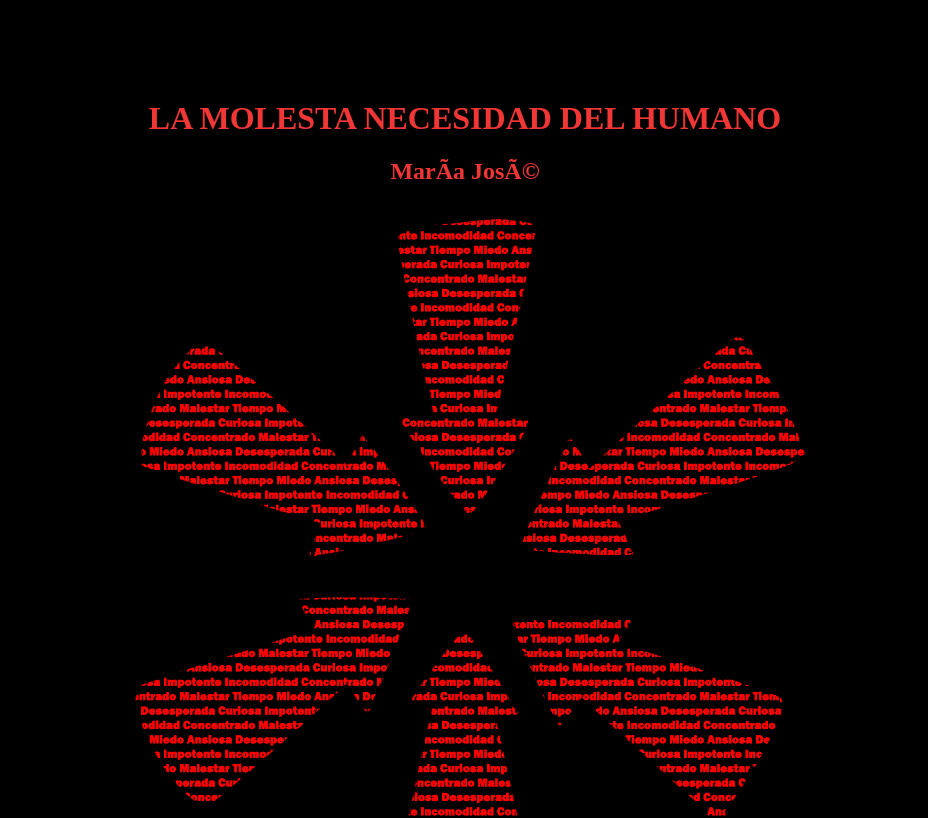
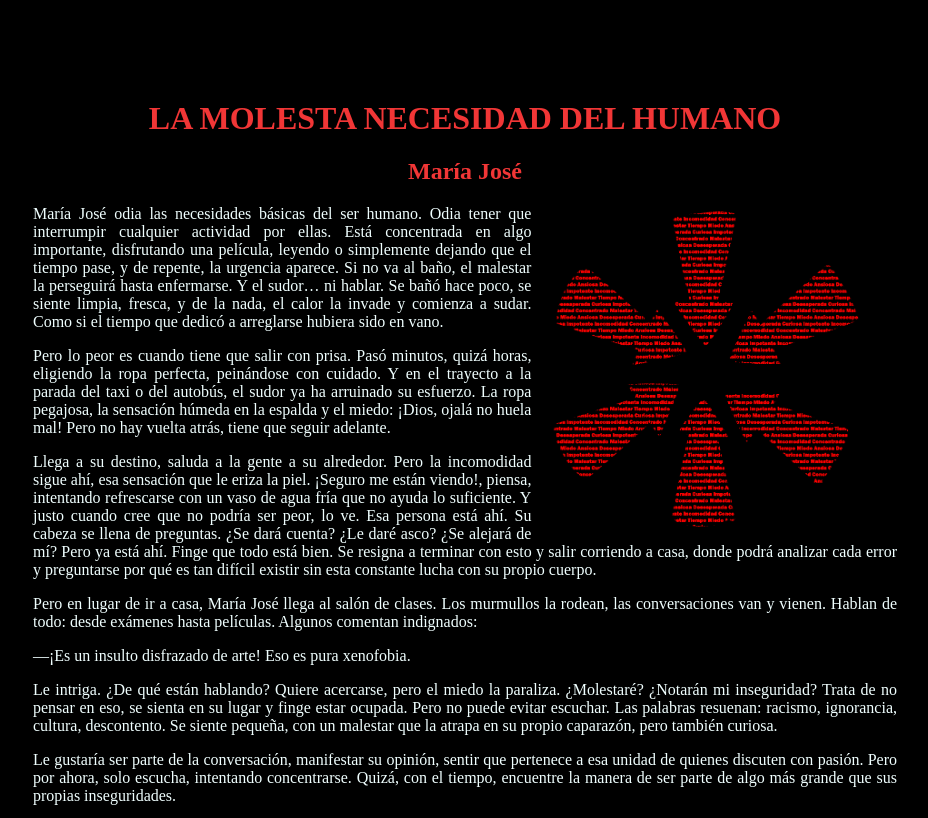
Before and after one commit to TejedaMH/meum_affectum, a plain HTML site: page meum_affectum/Molesta.html in a window 1280 px wide. Shown: the top 818 px of the page, without its empty margins (175-1103 px from the left). Drawn offline with Linux system fonts and the light colour scheme.

Commit message:
Update Molesta.html

```diff
--- a/meum_affectum/Molesta.html
+++ b/meum_affectum/Molesta.html
@@ -1,28 +1,59 @@
 <!doctype html>
 <html lang="es" style="background-color: black;">
-    <head>
-        <meta charset="uft-8">
-        <title>La molesta necesidad del ser humano</title>
-    </head>
+<head>
+    <meta charset="utf-8">
+    <title>La molesta necesidad del ser humano</title>
+    <style>
+        .contenedor {
+            width: 80%;
+            margin: 0 auto; /* Centra el contenido en la pantalla */
+            color: azure;
+            text-align: justify;
+        }
 
+        .imagen {
+            max-width: 40%;
+            height: auto;
+            float: right;
+            margin-right: 20px;
+            margin-bottom: 10px;
+        }
+
+        h1, h2 {
+            color: rgb(241, 54, 54);
+            text-align: center;
+        }
+    </style>
+</head>
+<body style="margin: 100px;">
     <header>
-        <body style="margin: 100px;">
-        <h1 style="color: rgb(241, 54, 54); text-align: center;">LA MOLESTA NECESIDAD DEL HUMANO</h1>
-        <h2 style="color:  rgb(241, 54, 54); text-align: center;">María José</h2>
+        <h1>LA MOLESTA NECESIDAD DEL HUMANO</h1>
+        <h2>María José</h2>
     </header>
-    <div style="text-align: center;">
-        <img src="assets/Lamolestanecesidaddelhumano.png" alt="Molesta">
-    </div>
 
-    <div id="Capitulo1">
-        <p style="color: azure; text-align: center;">
-            María José odia las necesidades básicas del ser humano. Odia tener que interrumpir cualquier actividad por ellas. Está concentrada en algo importante, disfrutando una película, leyendo o simplemente dejando que el tiempo pase, y de repente, la urgencia aparece. Si no va al baño, el malestar la perseguirá hasta enfermarse. Y el sudor… ni hablar. Se bañó hace poco, se siente limpia, fresca, y de la nada, el calor la invade y comienza a sudar. Como si el tiempo que dedicó a arreglarse hubiera sido en vano.<br>
-            Pero lo peor es cuando tiene que salir con prisa. Pasó minutos, quizá horas, eligiendo la ropa perfecta, peinándose con cuidado. Y en el trayecto a la parada del taxi o del autobús, el sudor ya ha arruinado su esfuerzo. La ropa pegajosa, la sensación húmeda en la espalda y el miedo: ¡Dios, ojalá no huela mal! Pero no hay vuelta atrás, tiene que seguir adelante.<br>
-            Llega a su destino, saluda a la gente a su alrededor. Pero la incomodidad sigue ahí, esa sensación que le eriza la piel. ¡Seguro me están viendo!, piensa, intentando refrescarse con un vaso de agua fría que no ayuda lo suficiente. Y justo cuando cree que no podría ser peor, lo ve. Esa persona está ahí. Su cabeza se llena de preguntas. ¿Se dará cuenta? ¿Le daré asco? ¿Se alejará de mí? Pero ya está ahí. Finge que todo está bien. Se resigna a terminar con esto y salir corriendo a casa, donde podrá analizar cada error y preguntarse por qué es tan difícil existir sin esta constante lucha con su propio cuerpo.<br>
-            Pero en lugar de ir a casa, María José llega al salón de clases. Los murmullos la rodean, las conversaciones van y vienen. Hablan de todo: desde exámenes hasta películas. Algunos comentan indignados:<br>
-            —¡Es un insulto disfrazado de arte! Eso es pura xenofobia.<br>
+    <div class="contenedor">
+        <img src="assets/Lamolestanecesidaddelhumano.png" alt="Molesta" class="imagen">
+        <p>
+            María José odia las necesidades básicas del ser humano. Odia tener que interrumpir cualquier actividad por ellas. Está concentrada en algo importante, disfrutando una película, leyendo o simplemente dejando que el tiempo pase, y de repente, la urgencia aparece. Si no va al baño, el malestar la perseguirá hasta enfermarse. Y el sudor… ni hablar. Se bañó hace poco, se siente limpia, fresca, y de la nada, el calor la invade y comienza a sudar. Como si el tiempo que dedicó a arreglarse hubiera sido en vano.
+        </p>
+        <p>
+            Pero lo peor es cuando tiene que salir con prisa. Pasó minutos, quizá horas, eligiendo la ropa perfecta, peinándose con cuidado. Y en el trayecto a la parada del taxi o del autobús, el sudor ya ha arruinado su esfuerzo. La ropa pegajosa, la sensación húmeda en la espalda y el miedo: ¡Dios, ojalá no huela mal! Pero no hay vuelta atrás, tiene que seguir adelante.
+        </p>
+        <p>
+            Llega a su destino, saluda a la gente a su alrededor. Pero la incomodidad sigue ahí, esa sensación que le eriza la piel. ¡Seguro me están viendo!, piensa, intentando refrescarse con un vaso de agua fría que no ayuda lo suficiente. Y justo cuando cree que no podría ser peor, lo ve. Esa persona está ahí. Su cabeza se llena de preguntas. ¿Se dará cuenta? ¿Le daré asco? ¿Se alejará de mí? Pero ya está ahí. Finge que todo está bien. Se resigna a terminar con esto y salir corriendo a casa, donde podrá analizar cada error y preguntarse por qué es tan difícil existir sin esta constante lucha con su propio cuerpo.
+        </p>
+        <p>
+            Pero en lugar de ir a casa, María José llega al salón de clases. Los murmullos la rodean, las conversaciones van y vienen. Hablan de todo: desde exámenes hasta películas. Algunos comentan indignados:
+        </p>
+        <p>
+            —¡Es un insulto disfrazado de arte! Eso es pura xenofobia.
+        </p>
+        <p>
             Le intriga. ¿De qué están hablando? Quiere acercarse, pero el miedo la paraliza. ¿Molestaré? ¿Notarán mi inseguridad? Trata de no pensar en eso, se sienta en su lugar y finge estar ocupada. Pero no puede evitar escuchar. Las palabras resuenan: racismo, ignorancia, cultura, descontento. Se siente pequeña, con un malestar que la atrapa en su propio caparazón, pero también curiosa.
+        </p>
+        <p>
             Le gustaría ser parte de la conversación, manifestar su opinión, sentir que pertenece a esa unidad de quienes discuten con pasión. Pero por ahora, solo escucha, intentando concentrarse. Quizá, con el tiempo, encuentre la manera de ser parte de algo más grande que sus propias inseguridades.
+        </p>
     </div>
 </body>
 </html>
```
